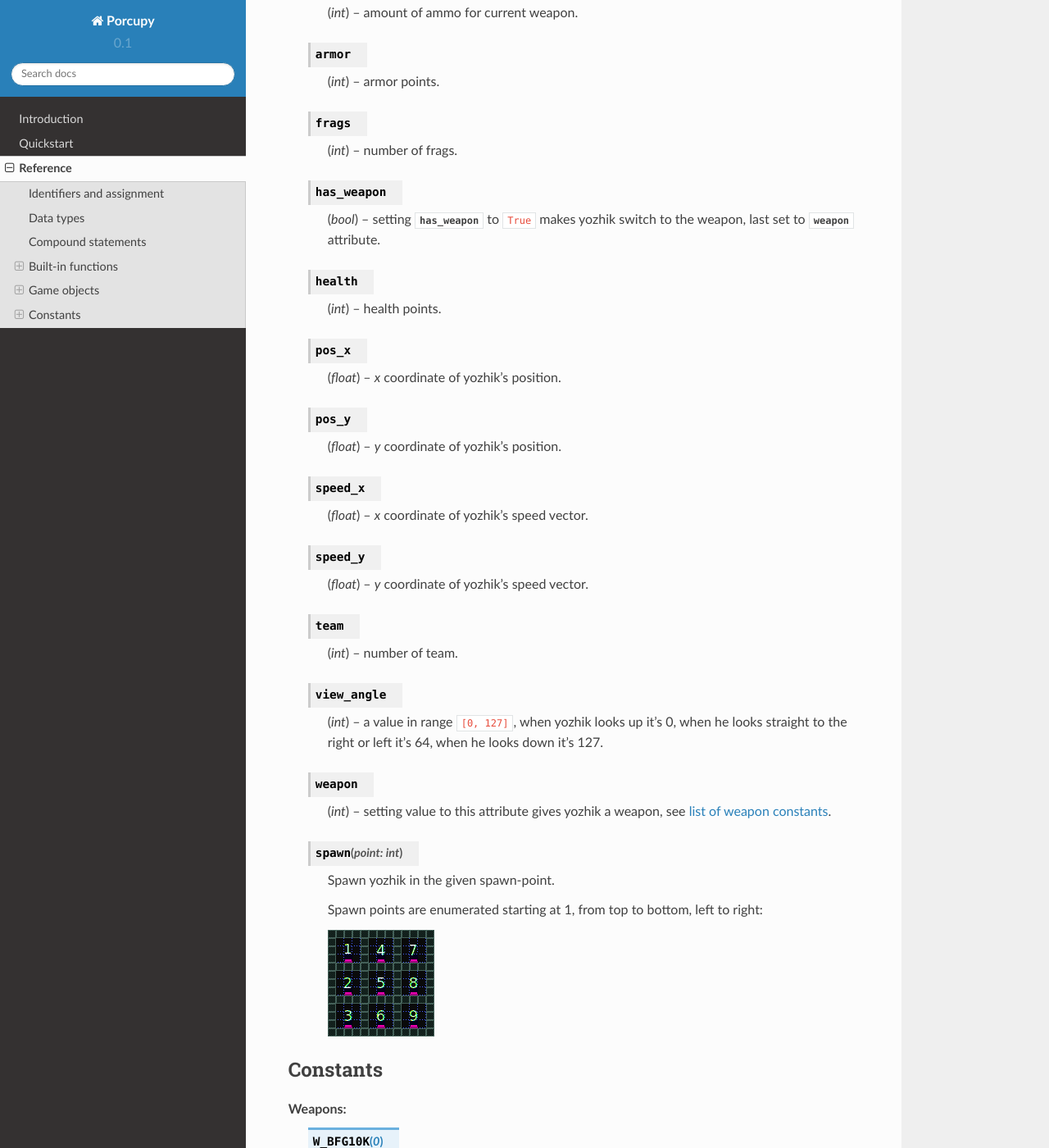
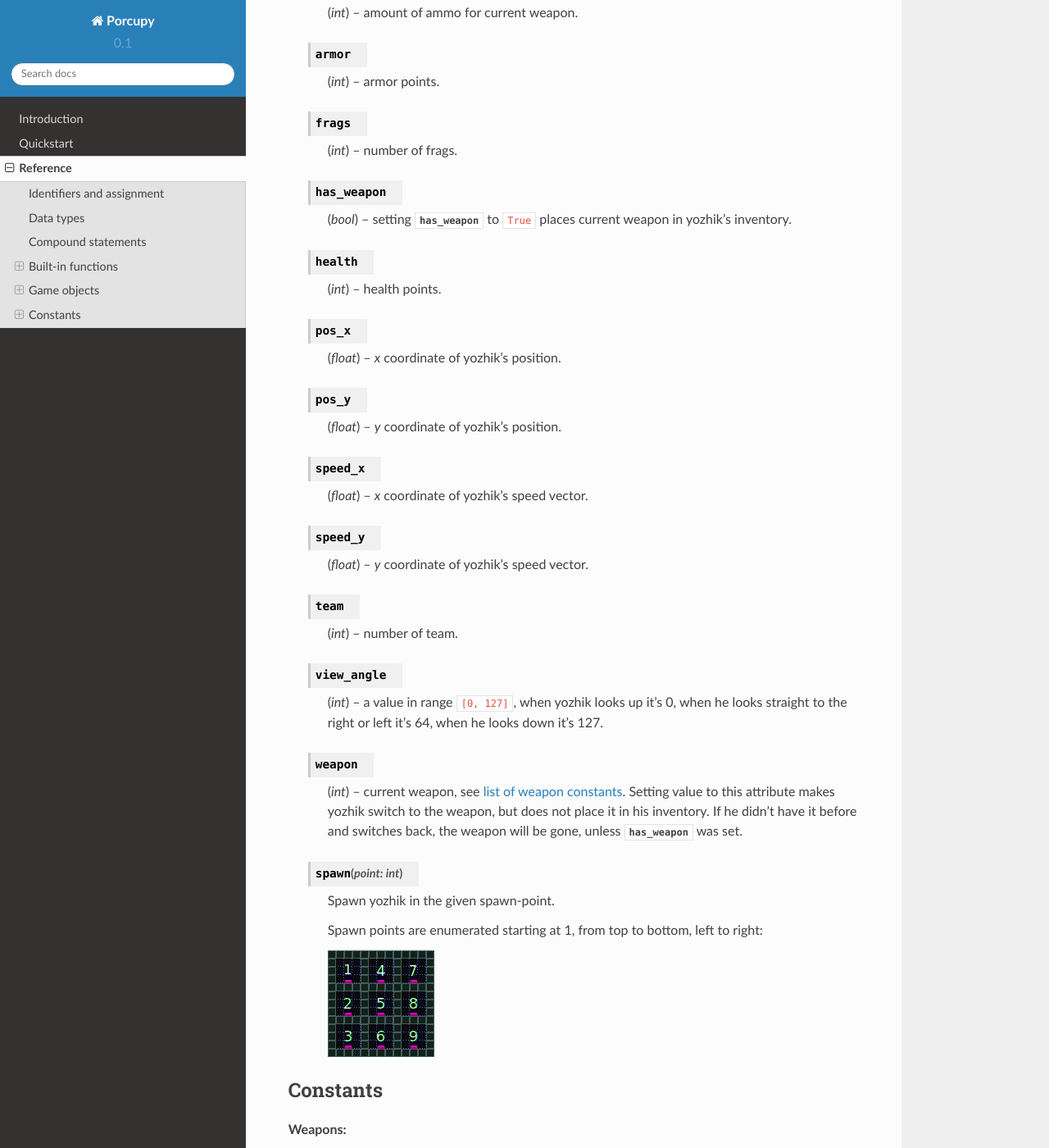
Before and after one commit to Perlence/porcupy, a Sphinx documentation site: the page built from docs/reference.rst, in a window 1280 px wide and 1400 px high, scrolled down 8974 px. Shown: the whole window at 82% size. Built offline with Sphinx 7.4.7 and the Read the Docs theme 2.0.0, drawn with Linux system fonts in a browser that asks for light colours.

Commit message:
Document 'weapon' and 'has_weapon' difference

```diff
--- a/docs/reference.rst
+++ b/docs/reference.rst
@@ -434,8 +434,7 @@ Porcupy provides access to many built-in objects to interact with the game.
 
    .. attribute:: has_weapon
 
-      (*bool*) -- setting :attr:`has_weapon` to ``True`` makes yozhik switch to the weapon, last set to
-      :attr:`weapon` attribute.
+      (*bool*) -- setting :attr:`has_weapon` to ``True`` places current weapon in yozhik's inventory.
 
    .. attribute:: health
 
@@ -468,8 +467,9 @@ Porcupy provides access to many built-in objects to interact with the game.
 
    .. attribute:: weapon
 
-      (*int*) -- setting value to this attribute gives yozhik a weapon, see :ref:`list of weapon constants
-      <weapons>`.
+      (*int*) -- current weapon, see :ref:`list of weapon constants <weapons>`.
+      Setting value to this attribute makes yozhik switch to the weapon, but does not place it in his inventory.
+      If he didn't have it before and switches back, the weapon will be gone, unless :attr:`~Yozhik.has_weapon` was set.
 
    .. method:: spawn(point: int)
 
```
